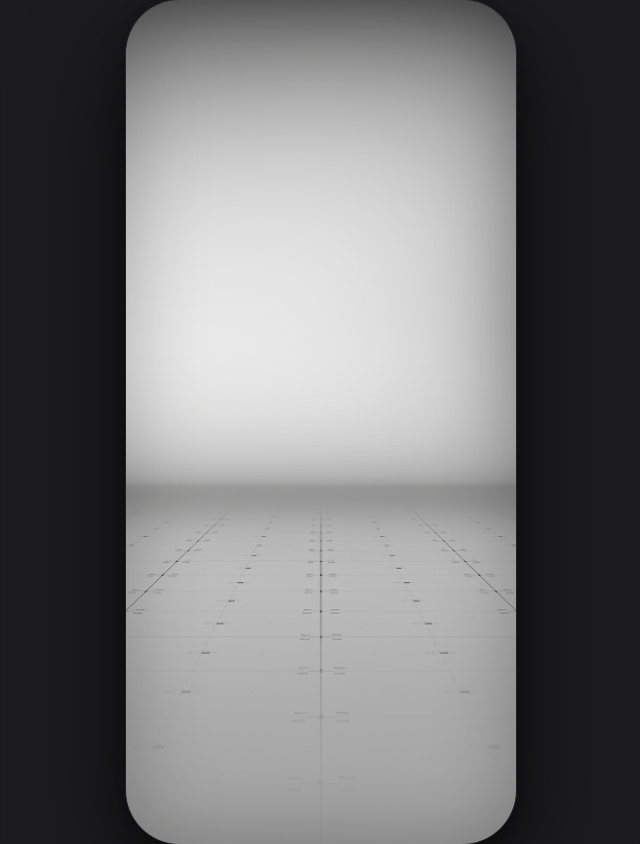
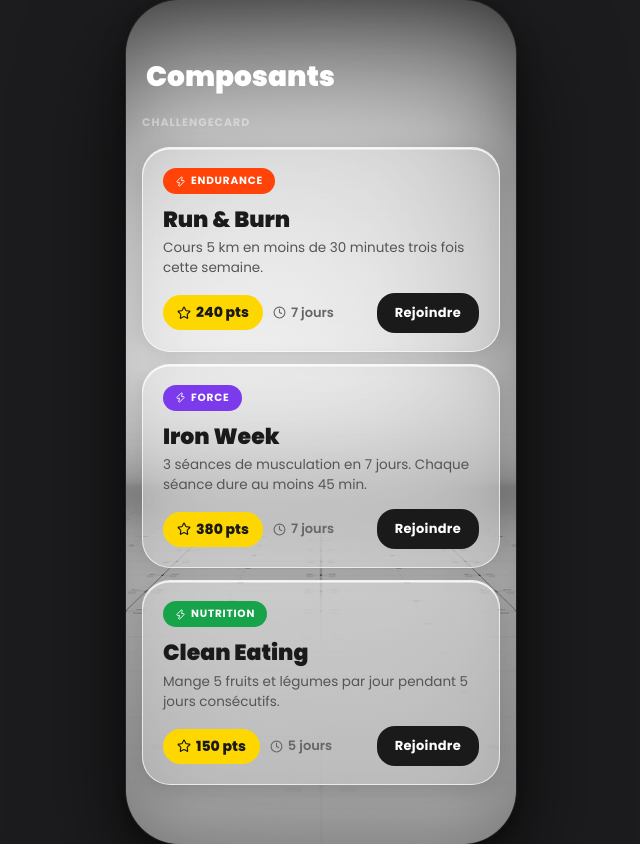
Before and after one commit to BenRoseH/vitae, a React (Vite) app: page /test in a window 1280 px wide. Before the commit this address had no page. Shown: the whole page, without its empty margins (319-959 px from the left). Built offline with nearby package versions, Linux system fonts and the light colour scheme.

Commit message:
Add TestScreen with ChallengeCard variants

```diff
--- a/src/App.jsx
+++ b/src/App.jsx
@@ -3,6 +3,8 @@ import Phone from './components/Phone'
 import './components/Phone.css'
 import HomeScreen from './screens/Home'
 import './screens/Home.css'
+import TestScreen from './screens/TestScreen'
+import './screens/TestScreen.css'
 
 function App() {
   return (
@@ -10,6 +12,7 @@ function App() {
       <Phone>
         <Routes>
           <Route path="/" element={<HomeScreen />} />
+          <Route path="/test" element={<TestScreen />} />
         </Routes>
       </Phone>
     </BrowserRouter>
--- a/src/screens/Home.jsx
+++ b/src/screens/Home.jsx
@@ -1,6 +1,5 @@
 import { Star, Trophy, Signal, Wifi, BatteryFull, Home, Wallet, PieChart, User } from 'lucide-react'
 import { useNavigate } from 'react-router-dom'
-import ChallengeCard from '../components/ChallengeCard'
 import './Home.css'
 
 export default function HomeScreen() {
@@ -58,18 +57,13 @@ export default function HomeScreen() {
 
         <div className="spacer" />
 
-        {/* Challenge card test */}
-        <div style={{ padding: '0 16px 12px' }}>
-          <ChallengeCard />
-        </div>
-
         {/* Bottom nav */}
         <div className="bnav glass">
           <div className="nav-pill">
             <Home size={18} />
             Home
           </div>
-          <div className="nav-ico" onClick={() => navigate('/dressing')}><Wallet size={22} /></div>
+          <div className="nav-ico" onClick={() => navigate('/test')}><Wallet size={22} /></div>
           <div className="nav-ico" onClick={() => navigate('/quetes')}><PieChart size={22} /></div>
           <div className="nav-ico" onClick={() => navigate('/profil')}><User size={22} /></div>
         </div>
--- /dev/null
+++ b/src/screens/TestScreen.css
@@ -0,0 +1,33 @@
+.test-screen {
+  position: absolute;
+  inset: 0;
+  overflow-y: auto;
+  padding-bottom: 32px;
+}
+
+.ts-header {
+  padding: 56px 20px 16px;
+}
+
+.ts-title {
+  font-size: 28px;
+  font-weight: 900;
+  color: #fff;
+  margin: 0;
+}
+
+.ts-section {
+  display: flex;
+  flex-direction: column;
+  gap: 12px;
+  padding: 0 16px;
+}
+
+.ts-label {
+  font-size: 11px;
+  font-weight: 700;
+  text-transform: uppercase;
+  letter-spacing: 1px;
+  color: rgba(255,255,255,0.4);
+  margin: 0 0 4px;
+}
--- /dev/null
+++ b/src/screens/TestScreen.jsx
@@ -0,0 +1,33 @@
+import ChallengeCard from '../components/ChallengeCard'
+import './TestScreen.css'
+
+export default function TestScreen() {
+  return (
+    <div className="test-screen">
+      <div className="ts-header">
+        <h2 className="ts-title">Composants</h2>
+      </div>
+
+      <div className="ts-section">
+        <p className="ts-label">ChallengeCard</p>
+        <ChallengeCard />
+        <ChallengeCard
+          category="Force"
+          categoryColor="#7C3AED"
+          title="Iron Week"
+          description="3 séances de musculation en 7 jours. Chaque séance dure au moins 45 min."
+          points={380}
+          duration="7 jours"
+        />
+        <ChallengeCard
+          category="Nutrition"
+          categoryColor="#16A34A"
+          title="Clean Eating"
+          description="Mange 5 fruits et légumes par jour pendant 5 jours consécutifs."
+          points={150}
+          duration="5 jours"
+        />
+      </div>
+    </div>
+  )
+}
```
